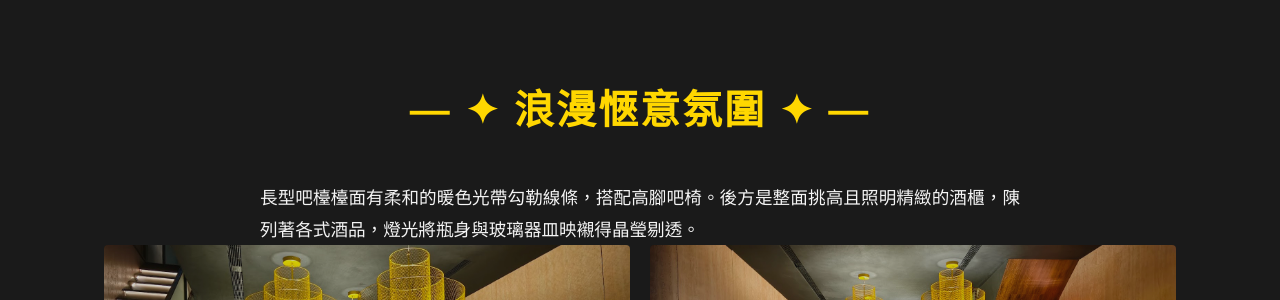
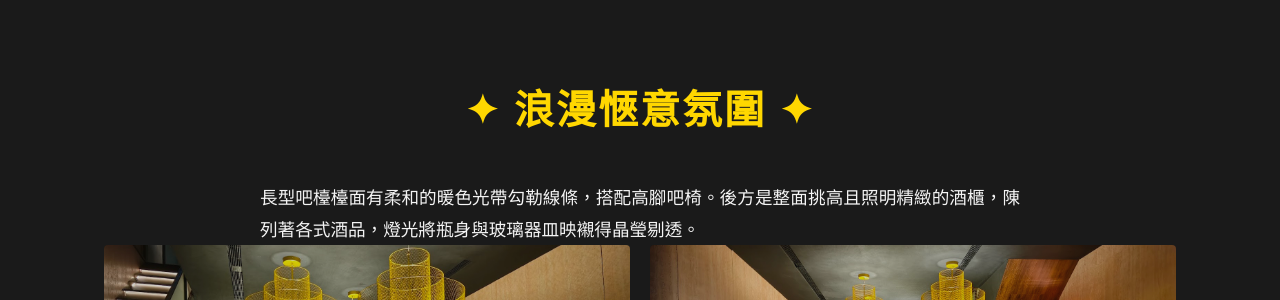
Before and after one commit to ciecietaipei/ciecietaipei.github.io, a Jekyll site: the page built from index.html, in a window 1280 px wide and 900 px high, scrolled down 727 px. Shown: the part 175-475 px from the top of the window. Built offline with Jekyll 4.4.1, drawn with Linux system fonts in a browser that asks for light colours; a script that is not in the unit is left out; some of the changed text lies outside the part shown.

Commit message:
修改文字長度

```diff
--- a/index.html
+++ b/index.html
@@ -95,7 +95,7 @@ description: CIE CIE TAIPEI 大安區信義安和餐酒館，近捷運信義安
 
     <main>
         <section class="section ambiance" id="ambiance">
-            <h2>— ✦ 浪漫愜意氛圍 ✦  —</h2>
+            <h2>✦ 浪漫愜意氛圍 ✦</h2>
             <p class="ambiance-text">
                 長型吧檯檯面有柔和的暖色光帶勾勒線條，搭配高腳吧椅。後方是整面挑高且照明精緻的酒櫃，陳列著各式酒品，燈光將瓶身與玻璃器皿映襯得晶瑩剔透。
             </p>
@@ -115,7 +115,7 @@ description: CIE CIE TAIPEI 大安區信義安和餐酒館，近捷運信義安
         </section>
 
         <section class="section menu" id="menu">
-            <h2>— ✦ 歐式輕奢空間 ✦  —</h2>
+            <h2>✦ 歐式輕奢空間 ✦</h2>
             <p class="ambiance-text">
                 踏入CIE CIE TAIPEI其他區域，從樓梯通道到二樓洗手間的精緻設計，每個角落都展現獨特魅力。樓梯間溫潤木質紋理搭配嵌入式燈光，引導賓客穿梭樓層。
             </p>
@@ -147,7 +147,7 @@ description: CIE CIE TAIPEI 大安區信義安和餐酒館，近捷運信義安
         </section>
 
         <section class="section menu" id="food-menu">
-            <h2>— ✦推薦✦ 精緻餐點 —</h2>
+            <h2>✦ 推薦精緻餐點 ✦</h2>
             <a href="https://drive.google.com/drive/folders/1z6CMGhriXizFs7NFf7QHYJ3_9K8njPaa" target="_blank" class="full-menu-link">查看完整菜單 (PDF)</a><br>
             <div class="menu-highlights">
                 <div class="menu-card">
@@ -193,7 +193,7 @@ description: CIE CIE TAIPEI 大安區信義安和餐酒館，近捷運信義安
         </section>
 
         <section class="section menu" id="drinks-menu">
-            <h2>— ✦推薦✦ 特調酒款 —</h2>
+            <h2>✦ 推薦特調酒款 ✦</h2>
             <a href="https://drive.google.com/drive/folders/1z6CMGhriXizFs7NFf7QHYJ3_9K8njPaa" target="_blank" class="full-menu-link">查看完整菜單 (PDF)</a><br>
             <div class="menu-highlights">
                 <div class="menu-card">
@@ -236,7 +236,7 @@ description: CIE CIE TAIPEI 大安區信義安和餐酒館，近捷運信義安
         </section>
 
         <section class="section contact" id="contact">
-            <h2>— 預約與資訊 —</h2>
+            <h2>✦ 預約與資訊 ✦</h2>
             <div class="contact-info-grid">
                 <div class="info-block">
                     <i class="fas fa-map-marker-alt"></i>
```
